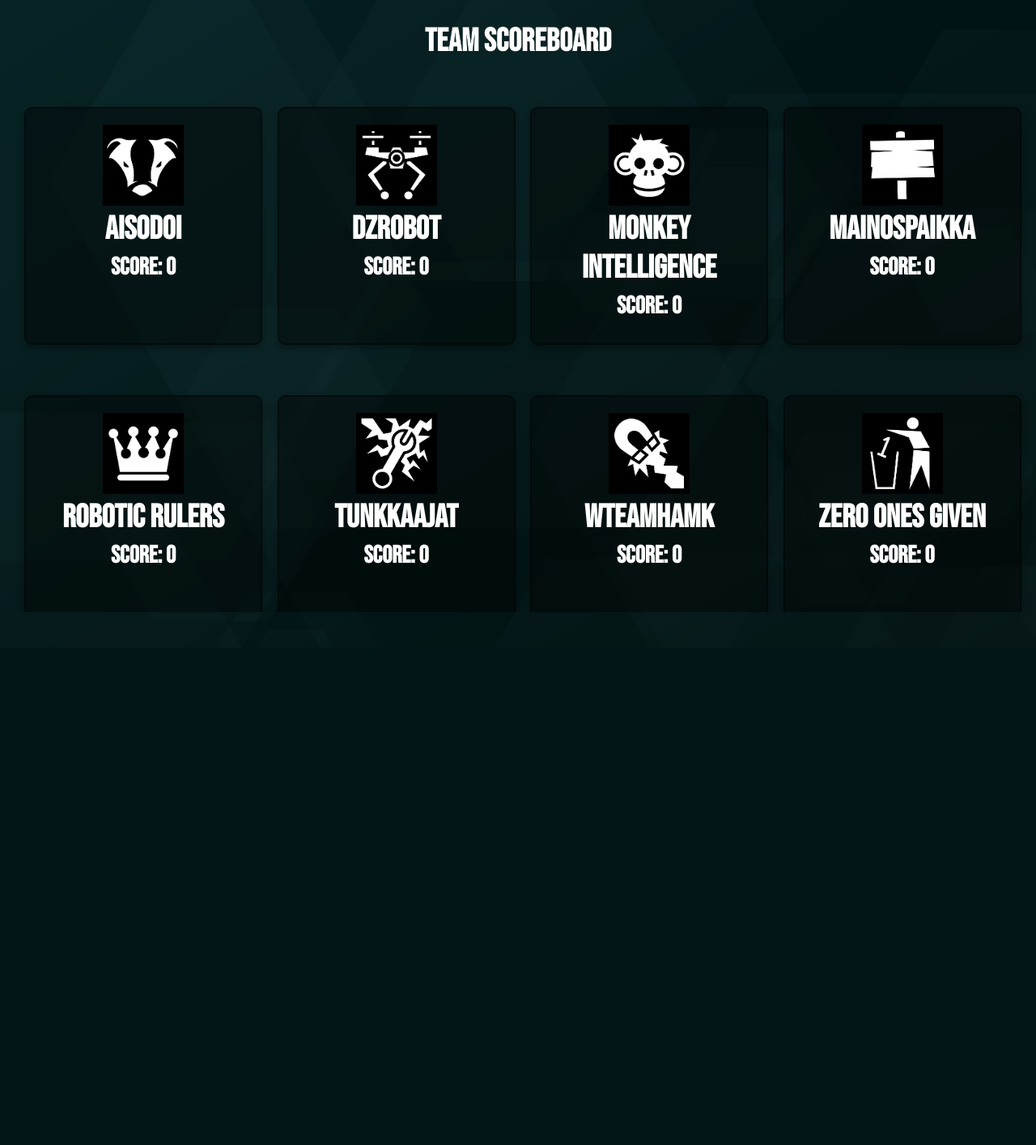
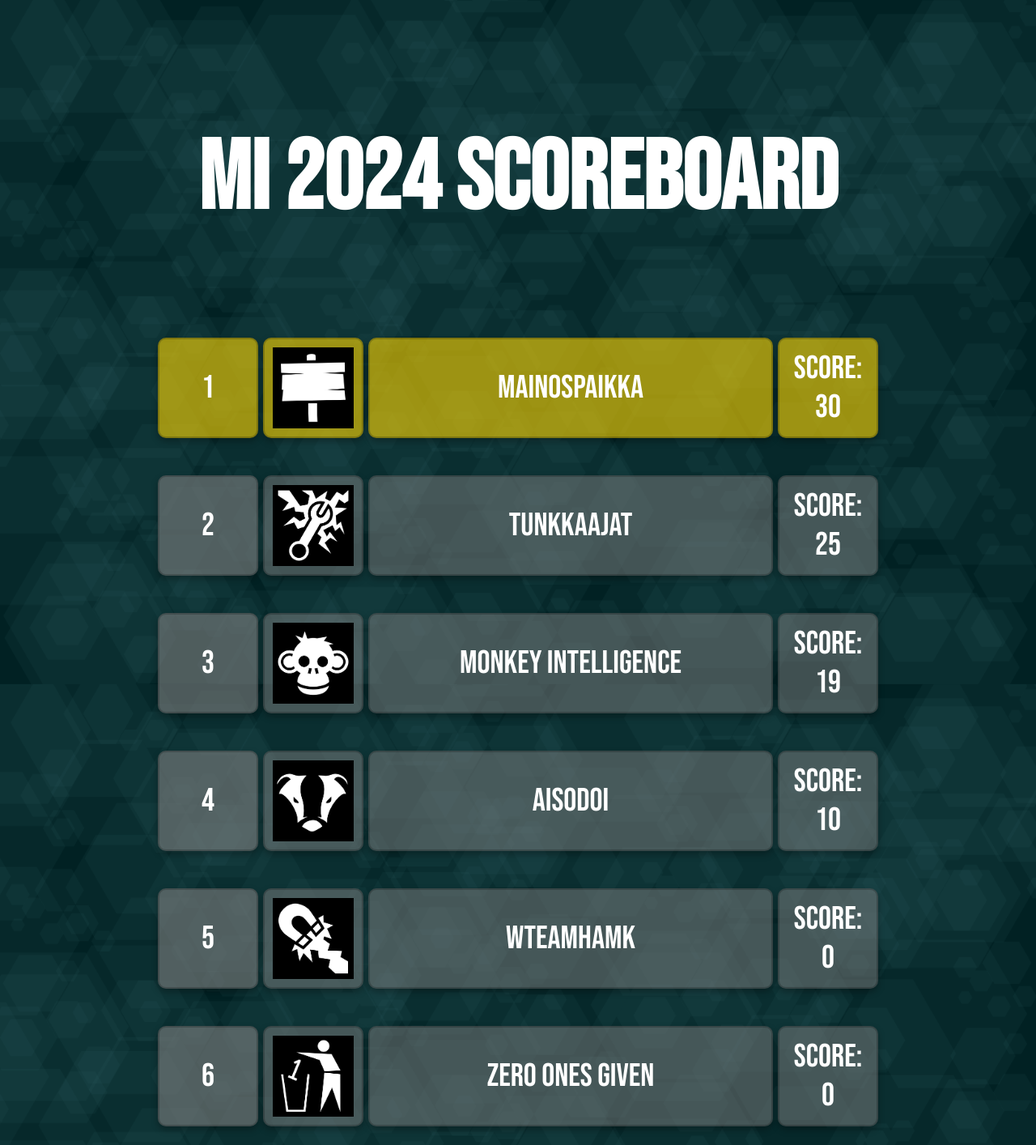
Before and after one commit to aarnnord/ScoreBoard, a Flask app: page / in a window 1280 px wide. Shown: the whole page at 81% size. Before the commit the page ends 756 px from the top, so only its background shows below. Run offline with Flask 3, Linux system fonts and the light colour scheme.

Commit message:
second commit

```diff
--- a/main.py
+++ b/main.py
@@ -1,22 +1,26 @@
 from flask import Flask, render_template, request, jsonify
+import json
+import os
 
 app = Flask(__name__, static_folder='static')
 
 # Initial team data
-teams = [
-    {"name": "AISODOI", "logo": "aisodoi2.png", "score": 0},
-    {"name": "DZROBOT", "logo": "dz2.png", "score": 0},
-    {"name": "MONKEY INTELLIGENCE", "logo": "monkey2.png", "score": 0},
-    {"name": "MAINOSPAIKKA", "logo": "mp2.png", "score": 0},
-    {"name": "ROBOTIC RULERS", "logo": "rulers2.png", "score": 0},
-    {"name": "TUNKKAAJAT", "logo": "tunkkaajat2.png", "score": 0},
-    {"name": "WTEAMHAMK", "logo": "wth2.png", "score": 0},
-    {"name": "ZERO ONES GIVEN", "logo": "zog2.png", "score": 0}
-]
+if os.path.exists("static/data.json"):
+    with open("static/data.json", "r") as json_file:
+        teams = json.load(json_file)
+else:
+    teams = [
+        {"name": "AISODOI", "logo": "aisodoi2.png", "score": 0},
+        {"name": "MONKEY INTELLIGENCE", "logo": "monkey2.png", "score": 0},
+        {"name": "MAINOSPAIKKA", "logo": "mp2.png", "score": 0},
+        {"name": "TUNKKAAJAT", "logo": "tunkkaajat2.png", "score": 0},
+        {"name": "WTEAMHAMK", "logo": "wth2.png", "score": 0},
+        {"name": "ZERO ONES GIVEN", "logo": "zog2.png", "score": 0}
+    ]
 
 @app.route('/')
 def scoreboard():
-    return render_template('scoreboard.html', teams=teams)
+    return render_template('scoreboard_new_test.html', teams=teams)
 
 @app.route('/update_score', methods=['POST'])
 def update_score():
@@ -28,6 +32,11 @@ def update_score():
         if team['name'] == team_name:
             team['score'] = new_score
             break
+
+    #Save to json file
+    with open("static/data.json", "w") as json_file:
+        json.dump(teams, json_file, indent=4)  # 'indent=4' makes the output readable (pretty-printed)
+
     return jsonify({"message": "Score updated successfully!"})
 
 @app.route('/get_scores', methods=['GET'])
--- /dev/null
+++ b/static/data.json
@@ -0,0 +1,32 @@
+[
+    {
+        "name": "AISODOI",
+        "logo": "aisodoi2.png",
+        "score": 10
+    },
+    {
+        "name": "MONKEY INTELLIGENCE",
+        "logo": "monkey2.png",
+        "score": 19
+    },
+    {
+        "name": "MAINOSPAIKKA",
+        "logo": "mp2.png",
+        "score": 30
+    },
+    {
+        "name": "TUNKKAAJAT",
+        "logo": "tunkkaajat2.png",
+        "score": 25
+    },
+    {
+        "name": "WTEAMHAMK",
+        "logo": "wth2.png",
+        "score": 0
+    },
+    {
+        "name": "ZERO ONES GIVEN",
+        "logo": "zog2.png",
+        "score": 0
+    }
+]
--- a/templates/scoreboard.html
+++ b/templates/scoreboard.html
@@ -16,11 +16,15 @@
             background-color: #f4f4f4;
             text-align: center;
             background-image: url("{{ url_for('static', filename='graphics/background.png') }}");
+            background-size: cover; /* Ensures the background covers the entire screen */
+            background-position: center; /* Centers the background */
+            background-repeat: no-repeat; /* Prevents tiling */
+            background-attachment: fixed;
             position: relative;
             overflow: hidden; /* Prevent scrollbars caused by the overlay */
             margin: 0;
             padding: 0;
-            /*height: 100vh; /* Ensure body takes up full viewport height */
+            height: 100vh; /* Ensure body takes up full viewport height */
         }
         .bg-img {
             position: fixed;
@@ -29,7 +33,7 @@
             width: 100%;
             height: 100%;
             background: linear-gradient(to bottom right, #68686862, #000000);
-            opacity: .6;
+            opacity: .2;
             mix-blend-mode: color-burn;
             z-index: 2;
         }
@@ -48,7 +52,7 @@
         }
         .scoreboard {
             display:grid;
-            grid-template-columns: repeat(4, 1fr);
+            grid-template-columns: repeat(2, 1fr);
             /*grid-template-columns: repeat(4, 1fr); /* 4 columns of equal width */
             grid-column-gap: 10px;
             grid-row-gap: 50px;
@@ -69,11 +73,11 @@
             /*height: 100vh;*/
         }
         .team {
-            margin: 10px;
-            padding: 20px;
-            border: 2px solid rgba(0, 0, 0, 0.4);
+            margin: 20px;
+            padding: 30px;
+            border: 2px solid rgba(0, 0, 0, 0.2);
             /*background-color: white;*/
-            background-color: rgba(0, 0, 0, 0.4); /* Dark background with 60% opacity */
+            background-color: rgba(0, 0, 0, 0.2); /* Dark background with 60% opacity */
             color: white; /* White text for better contrast */
             border-radius: 10px;
             width: 100%; /* Responsive width */
@@ -116,10 +120,12 @@
             color: rgb(255, 255, 255);
             z-index: 5;
         }
+
          /* Optional: Responsive design for smaller screens */
+        /*
         @media (max-width: 1000px) {
             .scoreboard {
-            grid-template-columns: repeat(2, 1fr); /* 2 columns on smaller screens */
+            grid-template-columns: repeat(2, 1fr);
             }
             .team {
                 width: 6em;
@@ -138,6 +144,8 @@
                 height: 70vh;
             }
         }
+        -->
+
     </style>
 </head>
 <body>
--- /dev/null
+++ b/templates/scoreboard_new_test.html
@@ -0,0 +1,166 @@
+<!DOCTYPE html>
+<html lang="en">
+<head>
+    <meta charset="UTF-8">
+    <meta name="viewport" content="width=device-width, initial-scale=1.0">
+    <title>Scoreboard</title>
+    <style>
+        @font-face {
+            font-family: 'LogoFont'; /* Name to reference the font */
+            src: local('Bebas Neue'), url('{{ url_for('static', filename='graphics/BebasNeue-Regular.ttf') }}') format('truetype');
+            font-weight: normal;
+            font-style: normal;
+        }
+        body {
+            font-family: 'LogoFont';
+            background-color: #f4f4f4;
+            text-align: center;
+            background-image: url("{{ url_for('static', filename='graphics/background.png') }}");
+            background-size: cover; /* Ensures the background covers the entire screen */
+            background-position: center; /* Centers the background */
+            background-repeat: no-repeat; /* Prevents tiling */
+            background-attachment: fixed;
+            position: relative;
+            overflow: hidden; /* Prevent scrollbars caused by the overlay */
+            margin: 0;
+            padding: 0;
+            height: 100vh; /* Ensure body takes up full viewport height */
+        }
+        .logo-container {
+            margin-top: 150px;
+        }
+        h1 {
+            font-size: 120px;
+            color: rgb(255, 255, 255);
+            z-index: 5;
+        }
+        .teamcontainer {
+            display: flex;
+            flex-direction: column;
+            align-items: center;
+            margin-top: 100px;
+        }
+        .team-row {
+            display: flex;
+            align-items: center;
+            margin-top: 20px;
+            margin-bottom: 20px;
+            width: 70%;
+            justify-content: space-between; /* Space between elements */
+        }
+
+        .rank-box, .logo-box, .name-box, .score-box {
+            background-color: rgba(128, 128, 128, 0.5); /* Translucent gray */
+            padding: 10px;
+            box-shadow: 0 4px 8px rgba(0, 0, 0, 0.3);
+            border-radius: 10px;
+            border: 2px solid rgba(0, 0, 0, 0.2);
+            color: white;
+            font-size: 40px;
+            display: flex;
+            align-items: center;
+            justify-content: center;
+            margin: 3px;
+        }
+
+        .rank-box {
+            width: 100px;
+            height: 100px;
+        }
+
+        .logo-box img {
+            width: 100px;
+            height: 100px;
+        }
+
+        .name-box {
+            flex-grow: 1;
+            padding-left: 20px;
+            padding-right: 20px;
+            text-align: left; /* Align text to the left */
+            width: 200px;
+            height: 100px;
+        }
+
+        .score-box {
+            width: 100px; /* Fixed width for score box */
+            height: 100px;
+        }
+    </style>
+</head>
+<body>
+    <div class="logo-container">
+        <h1>MI 2024 Scoreboard</h1>
+    </div>
+        <div class="teamcontainer" id="teamcontainer">
+            <!-- Team rows will be inserted here by JavaScript -->
+        </div>
+    <script>
+        function updateScoreboard() {
+            fetch('/get_scores')
+                .then(response => response.json())
+                .then(data => {
+                    const teamcontainer = document.getElementById('teamcontainer');
+                    teamcontainer.innerHTML = '';  // Clear the current scoreboard
+
+                    // Sort teams by score in descending order
+                    data.sort((a, b) => b.score - a.score);
+
+                    // Loop through the teams and update the DOM
+                    data.forEach((team,index) => {
+                        const teamDiv = document.createElement('div');
+                        teamDiv.className = 'team-row';
+
+
+                        // Rank box
+                        const rankBox = document.createElement('div');
+                        rankBox.classList.add('rank-box');
+                        rankBox.innerText = index + 1; // Rank based on sorted order
+                        teamDiv.appendChild(rankBox);
+
+
+                        // Logo box
+                        const logoBox = document.createElement('div');
+                        logoBox.classList.add('logo-box');
+                        const logoImg = document.createElement('img');
+                        logoImg.src = 'static/team_logos/' + team.logo; // Ensure the path is correct
+                        logoBox.appendChild(logoImg);
+                        teamDiv.appendChild(logoBox);
+
+                        // Name box
+                        const nameBox = document.createElement('div');
+                        nameBox.classList.add('name-box');
+                        nameBox.innerText = team.name;
+                        teamDiv.appendChild(nameBox);
+
+                        // Score box
+                        const scoreBox = document.createElement('div');
+                        scoreBox.classList.add('score-box');
+                        scoreBox.innerText = 'Score: ' + team.score;
+                        teamDiv.appendChild(scoreBox); // Add the score box
+
+                        // Check if rank is 1 and apply golden color
+                        if (index === 0) { // Since index is zero-based, 0 corresponds to rank 1
+                            rankBox.style.backgroundColor = 'rgba(255, 215, 0, 0.6)'; // Set to golden color
+                            logoBox.style.backgroundColor = 'rgba(255, 215, 0, 0.6)'; // Set to golden color
+                            nameBox.style.backgroundColor = 'rgba(255, 215, 0, 0.6)'; // Set to golden color
+                            scoreBox.style.backgroundColor = 'rgba(255, 215, 0, 0.6)'; // Set to golden color
+                        } else {
+                            rankBox.style.backgroundColor = 'rgba(128, 128, 128, 0.6)'; // Default translucent gray
+                        }
+
+                        // Append the team row to the container
+                        teamcontainer.appendChild(teamDiv);
+
+                    });
+                });
+        }
+
+        // Update the scoreboard every 5 seconds
+        setInterval(updateScoreboard, 5000);
+
+        // Initial load
+        updateScoreboard();
+    </script>
+</body>
+</html>
--- a/update_score.py
+++ b/update_score.py
@@ -2,7 +2,7 @@ import requests
 
 def update_score(team_name, new_score):
     # URL for the score update endpoint
-    url = 'http://192.168.1.108:5000/update_score'
+    url = 'http://0.0.0.0:5000/update_score'
 
     # Data to be sent in the request
     data = {
@@ -18,6 +18,7 @@ def update_score(team_name, new_score):
     else:
         print(f"Failed to update score: {response.json()['error']}")
 
+
 # Example usage
 if __name__ == '__main__':
 
```
Also changed, not shown: templates/scoreboard_new.html (added, +122 -0 lines).
